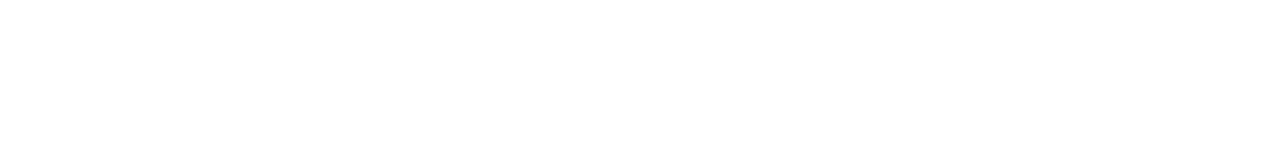
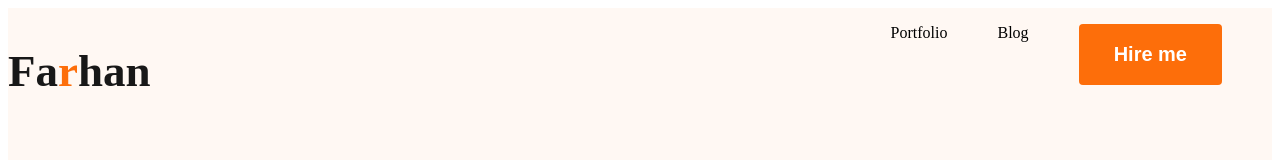
Before and after one commit to farhan1824/pracrice-project-1, a plain HTML site: page practice-2.html in a window 1280 px wide. Drawn offline with Linux system fonts and the light colour scheme.

Commit message:
this is the 1st header

```diff
--- a/practice-2.css
+++ b/practice-2.css
@@ -0,0 +1,39 @@
+
+
+.btn-primary{
+    padding:19px 35px  ;
+    color:  #FFF;
+    font-size: 20px;
+    font-weight: 700;
+    background-color: #FD6E0A;
+    border: 0px;
+    border-radius: 4px;
+
+}
+/* .front-page{
+    display: flex;
+    text-align: center;
+} */
+.elements-of-head{
+    display: flex;
+    justify-content:space-between;
+}
+.this-is-head{
+
+    height: 837px;
+    background-color: #FFF8F3;
+}
+.right-side{
+    display: flex;
+
+    list-style: none;
+}
+.right-side li{
+    align-items: center;
+    margin-right:50px;
+}
+h1{
+    color: #181818;
+    font-size: 45px;
+    font-weight: 800;
+}
--- a/practice-2.html
+++ b/practice-2.html
@@ -7,6 +7,23 @@
     <link rel="stylesheet" href="practice-2.css">
 </head>
 <body>
+    <header>
+    <!-- head of the porfolio -->
+<section class="this-is-head">
+    <div class="elements-of-head">
+        <h1>Fa<span style="color:#FD6E0A ;">r</span>han </h1>
+        <ul class="right-side">
+            <li>Portfolio</li>
+            <li>Blog</li>
+            <li><button class="btn-primary">Hire me</button></li>
+        </ul>
 
+        </div>
+    </div>
+
+</section>
+    </header>
+    <main></main>
+    <footer></footer>
 </body>
 </html>
```
